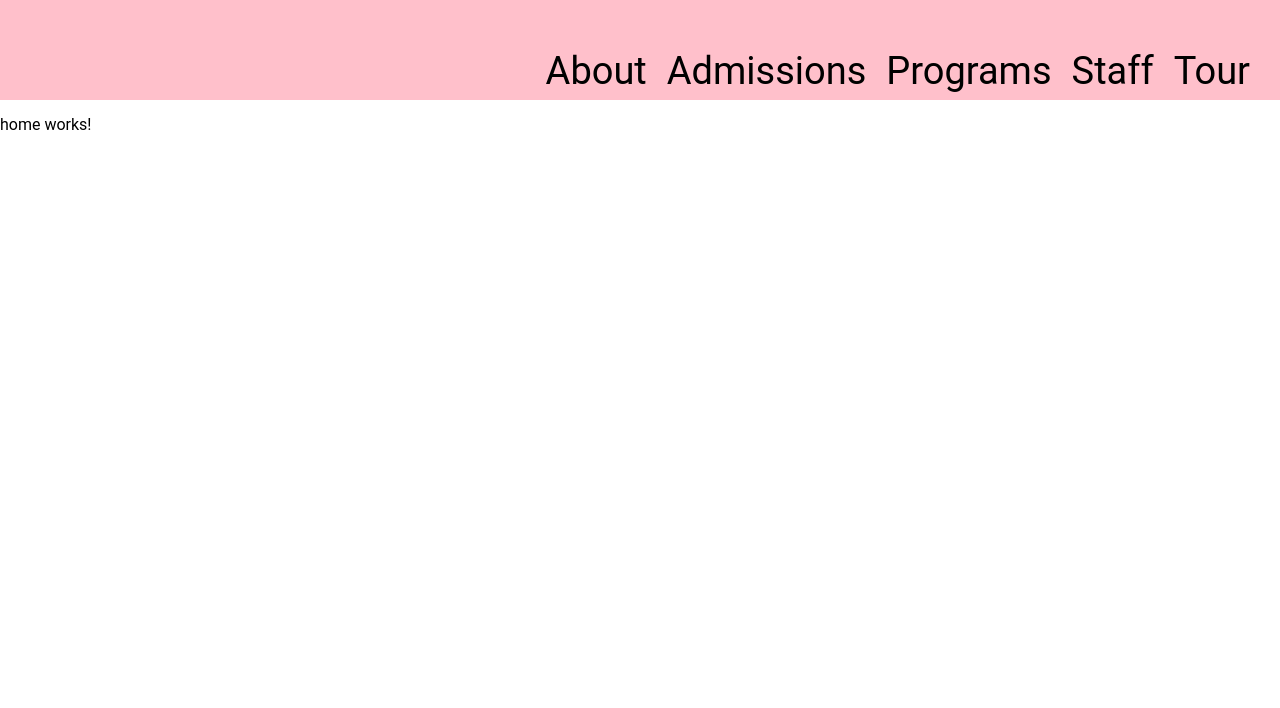
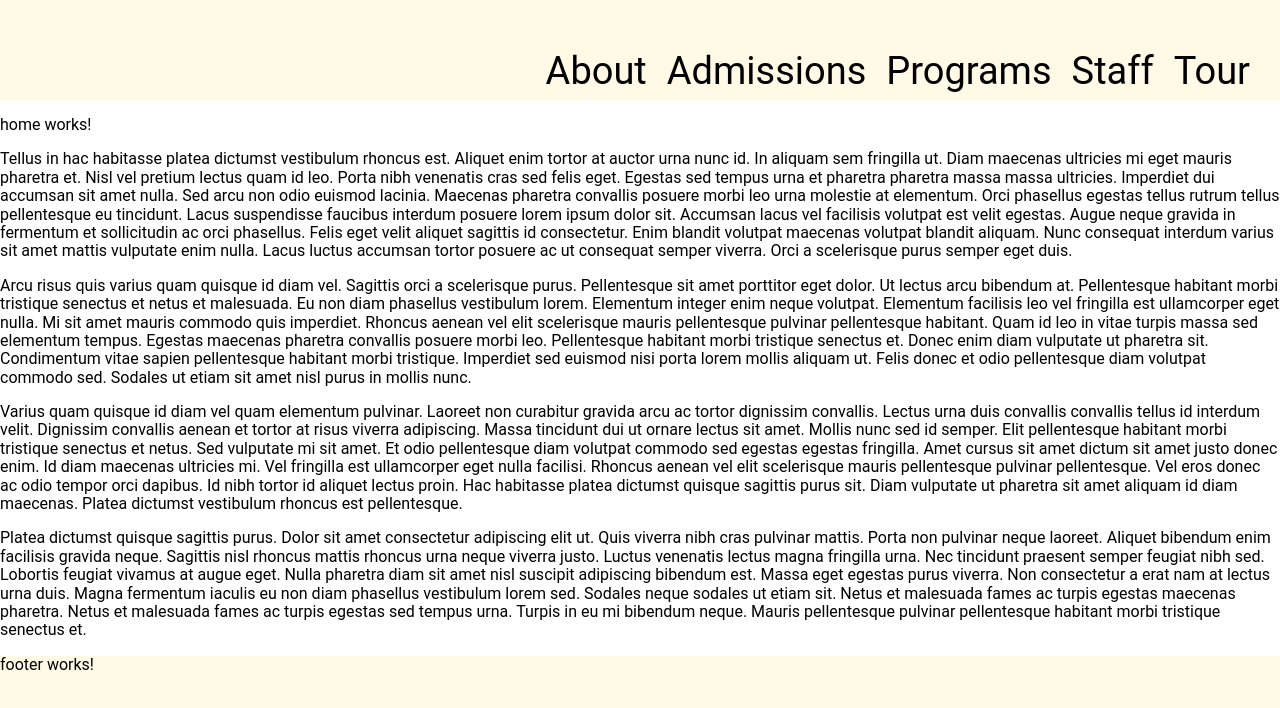
Before and after one commit to AlisaSong/lynnwoodmontessori, an Angular app: page / in a window 1280 px wide. Shown: the top 708 px of the page. Built offline with nearby package versions, Linux system fonts and the light colour scheme.

Commit message:
Add footer component, add footer to all pages, update header/footer background color

```diff
--- a/src/app/app.module.ts
+++ b/src/app/app.module.ts
@@ -9,6 +9,7 @@ import { StaffComponent } from './components/staff/staff.component';
 import { TourComponent } from './components/tour/tour.component';
 import { AdmissionsComponent } from './components/admissions/admissions.component';
 import { ProgramsComponent } from './components/programs/programs.component';
+import { FooterComponent } from './components/footer/footer.component';
 
 @NgModule({
   declarations: [
@@ -18,7 +19,8 @@ import { ProgramsComponent } from './components/programs/programs.component';
     StaffComponent,
     TourComponent,
     AdmissionsComponent,
-    ProgramsComponent
+    ProgramsComponent,
+    FooterComponent
   ],
   imports: [
     BrowserModule,
--- a/src/app/components/admissions/admissions.component.html
+++ b/src/app/components/admissions/admissions.component.html
@@ -1 +1,2 @@
 <p>admissions works!</p>
+<app-footer></app-footer>
--- /dev/null
+++ b/src/app/components/footer/footer.component.html
@@ -0,0 +1 @@
+<p class='container'>footer works!</p>
--- /dev/null
+++ b/src/app/components/footer/footer.component.scss
@@ -0,0 +1,4 @@
+.container {
+  background-color: rgb(255, 249, 230);
+  height: 200px;
+}
--- /dev/null
+++ b/src/app/components/footer/footer.component.ts
@@ -0,0 +1,15 @@
+import { Component, OnInit } from '@angular/core';
+
+@Component({
+  selector: 'app-footer',
+  templateUrl: './footer.component.html',
+  styleUrls: ['./footer.component.scss']
+})
+export class FooterComponent implements OnInit {
+
+  constructor() { }
+
+  ngOnInit() {
+  }
+
+}
--- a/src/app/components/header/header.component.scss
+++ b/src/app/components/header/header.component.scss
@@ -4,7 +4,7 @@ a {
 }
 
 .background-container {
-  background-color: pink;
+  background-color: rgb(255, 249, 230);
   height: 100px;
   width: 100%;
   text-align: right;
--- a/src/app/components/home/home.component.html
+++ b/src/app/components/home/home.component.html
@@ -1 +1,6 @@
 <p>home works!</p>
+<p>Tellus in hac habitasse platea dictumst vestibulum rhoncus est. Aliquet enim tortor at auctor urna nunc id. In aliquam sem fringilla ut. Diam maecenas ultricies mi eget mauris pharetra et. Nisl vel pretium lectus quam id leo. Porta nibh venenatis cras sed felis eget. Egestas sed tempus urna et pharetra pharetra massa massa ultricies. Imperdiet dui accumsan sit amet nulla. Sed arcu non odio euismod lacinia. Maecenas pharetra convallis posuere morbi leo urna molestie at elementum. Orci phasellus egestas tellus rutrum tellus pellentesque eu tincidunt. Lacus suspendisse faucibus interdum posuere lorem ipsum dolor sit. Accumsan lacus vel facilisis volutpat est velit egestas. Augue neque gravida in fermentum et sollicitudin ac orci phasellus. Felis eget velit aliquet sagittis id consectetur. Enim blandit volutpat maecenas volutpat blandit aliquam. Nunc consequat interdum varius sit amet mattis vulputate enim nulla. Lacus luctus accumsan tortor posuere ac ut consequat semper viverra. Orci a scelerisque purus semper eget duis.</p>
+<p>Arcu risus quis varius quam quisque id diam vel. Sagittis orci a scelerisque purus. Pellentesque sit amet porttitor eget dolor. Ut lectus arcu bibendum at. Pellentesque habitant morbi tristique senectus et netus et malesuada. Eu non diam phasellus vestibulum lorem. Elementum integer enim neque volutpat. Elementum facilisis leo vel fringilla est ullamcorper eget nulla. Mi sit amet mauris commodo quis imperdiet. Rhoncus aenean vel elit scelerisque mauris pellentesque pulvinar pellentesque habitant. Quam id leo in vitae turpis massa sed elementum tempus. Egestas maecenas pharetra convallis posuere morbi leo. Pellentesque habitant morbi tristique senectus et. Donec enim diam vulputate ut pharetra sit. Condimentum vitae sapien pellentesque habitant morbi tristique. Imperdiet sed euismod nisi porta lorem mollis aliquam ut. Felis donec et odio pellentesque diam volutpat commodo sed. Sodales ut etiam sit amet nisl purus in mollis nunc.</p>
+<p>Varius quam quisque id diam vel quam elementum pulvinar. Laoreet non curabitur gravida arcu ac tortor dignissim convallis. Lectus urna duis convallis convallis tellus id interdum velit. Dignissim convallis aenean et tortor at risus viverra adipiscing. Massa tincidunt dui ut ornare lectus sit amet. Mollis nunc sed id semper. Elit pellentesque habitant morbi tristique senectus et netus. Sed vulputate mi sit amet. Et odio pellentesque diam volutpat commodo sed egestas egestas fringilla. Amet cursus sit amet dictum sit amet justo donec enim. Id diam maecenas ultricies mi. Vel fringilla est ullamcorper eget nulla facilisi. Rhoncus aenean vel elit scelerisque mauris pellentesque pulvinar pellentesque. Vel eros donec ac odio tempor orci dapibus. Id nibh tortor id aliquet lectus proin. Hac habitasse platea dictumst quisque sagittis purus sit. Diam vulputate ut pharetra sit amet aliquam id diam maecenas. Platea dictumst vestibulum rhoncus est pellentesque.</p>
+<p>Platea dictumst quisque sagittis purus. Dolor sit amet consectetur adipiscing elit ut. Quis viverra nibh cras pulvinar mattis. Porta non pulvinar neque laoreet. Aliquet bibendum enim facilisis gravida neque. Sagittis nisl rhoncus mattis rhoncus urna neque viverra justo. Luctus venenatis lectus magna fringilla urna. Nec tincidunt praesent semper feugiat nibh sed. Lobortis feugiat vivamus at augue eget. Nulla pharetra diam sit amet nisl suscipit adipiscing bibendum est. Massa eget egestas purus viverra. Non consectetur a erat nam at lectus urna duis. Magna fermentum iaculis eu non diam phasellus vestibulum lorem sed. Sodales neque sodales ut etiam sit. Netus et malesuada fames ac turpis egestas maecenas pharetra. Netus et malesuada fames ac turpis egestas sed tempus urna. Turpis in eu mi bibendum neque. Mauris pellentesque pulvinar pellentesque habitant morbi tristique senectus et.</p>
+<app-footer></app-footer>
--- a/src/app/components/programs/programs.component.html
+++ b/src/app/components/programs/programs.component.html
@@ -1 +1,2 @@
 <p>programs works!</p>
+<app-footer></app-footer>
--- a/src/app/components/staff/staff.component.html
+++ b/src/app/components/staff/staff.component.html
@@ -1 +1,2 @@
 <p>staff works!</p>
+<app-footer></app-footer>
--- a/src/app/components/tour/tour.component.html
+++ b/src/app/components/tour/tour.component.html
@@ -1 +1,2 @@
 <p>tour works!</p>
+<app-footer></app-footer>
```
Also changed, not shown: 1 other file (tests, documents, lock files or other folders).
